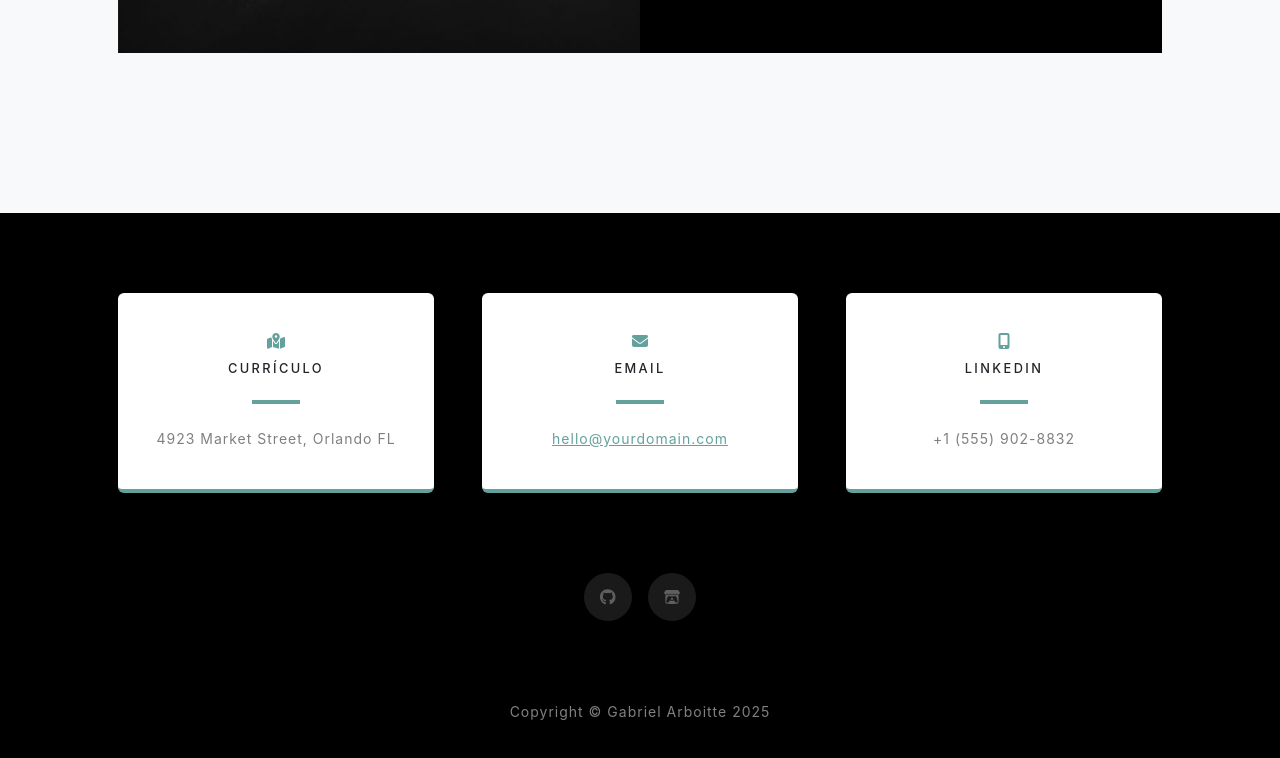
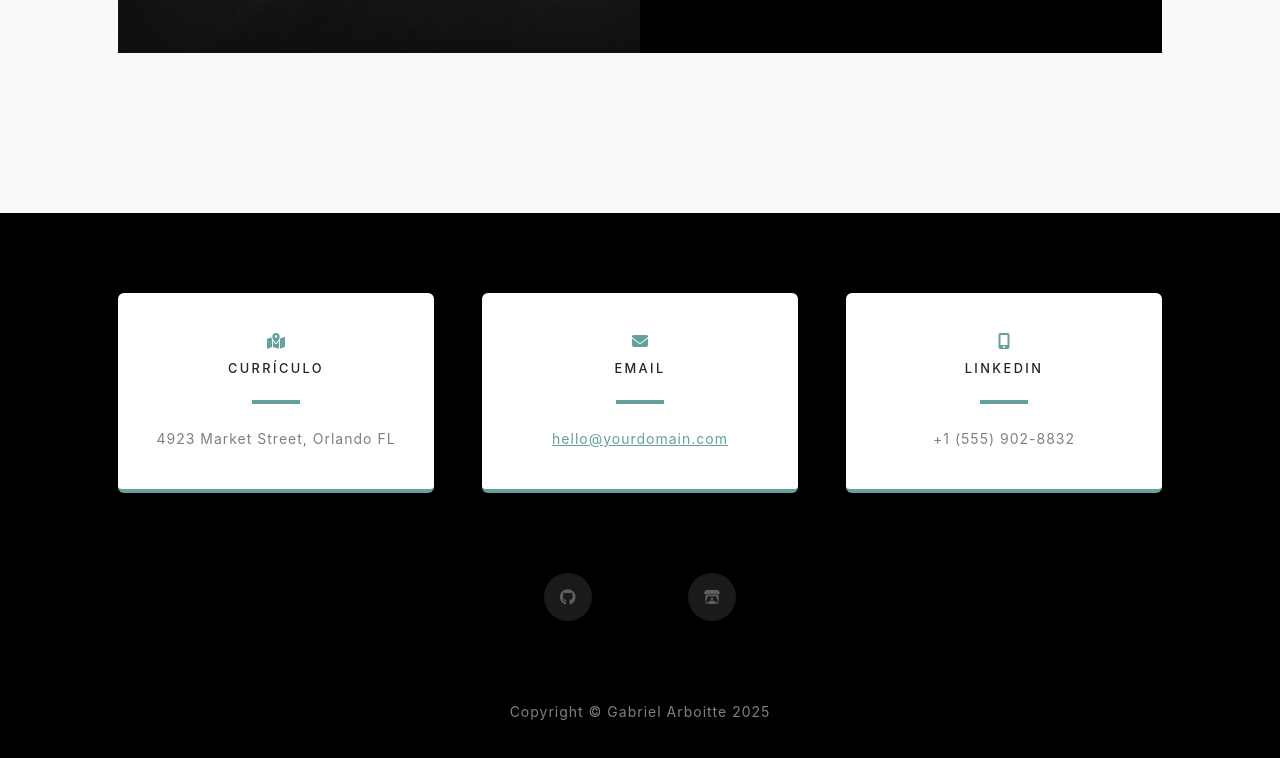
Before and after one commit to gabrielarboitte/gabrielarboitte.github.io, a plain HTML site: page index.html in a window 1280 px wide. Shown: the part 3201-3959 px from the top of the page. Drawn offline with nearby package versions, Linux system fonts and the light colour scheme; a web font is replaced by a local one.

Commit message:
updt5.1.1

```diff
--- a/index.html
+++ b/index.html
@@ -154,8 +154,8 @@
                 </div>
                 <div class="social d-flex justify-content-center">
                     <!--<a class="mx-2" href="#!"><i class="fab fa-twitter"></i></a>-->
-                    <a class="mx-2" href="https://github.com/gabrielarboitte"><i class="fab fa-github"></i></a>
-                    <a class="mx-2" href="https://gabrielarboitte.itch.io/"><i class="fab fa-itch-io"></i></a>
+                    <a class="mx-5" href="https://github.com/gabrielarboitte"><i class="fab fa-github"></i></a>
+                    <a class="mx-5" href="https://gabrielarboitte.itch.io/"><i class="fab fa-itch-io"></i></a>
                 </div>
             </div>
         </section>
```
